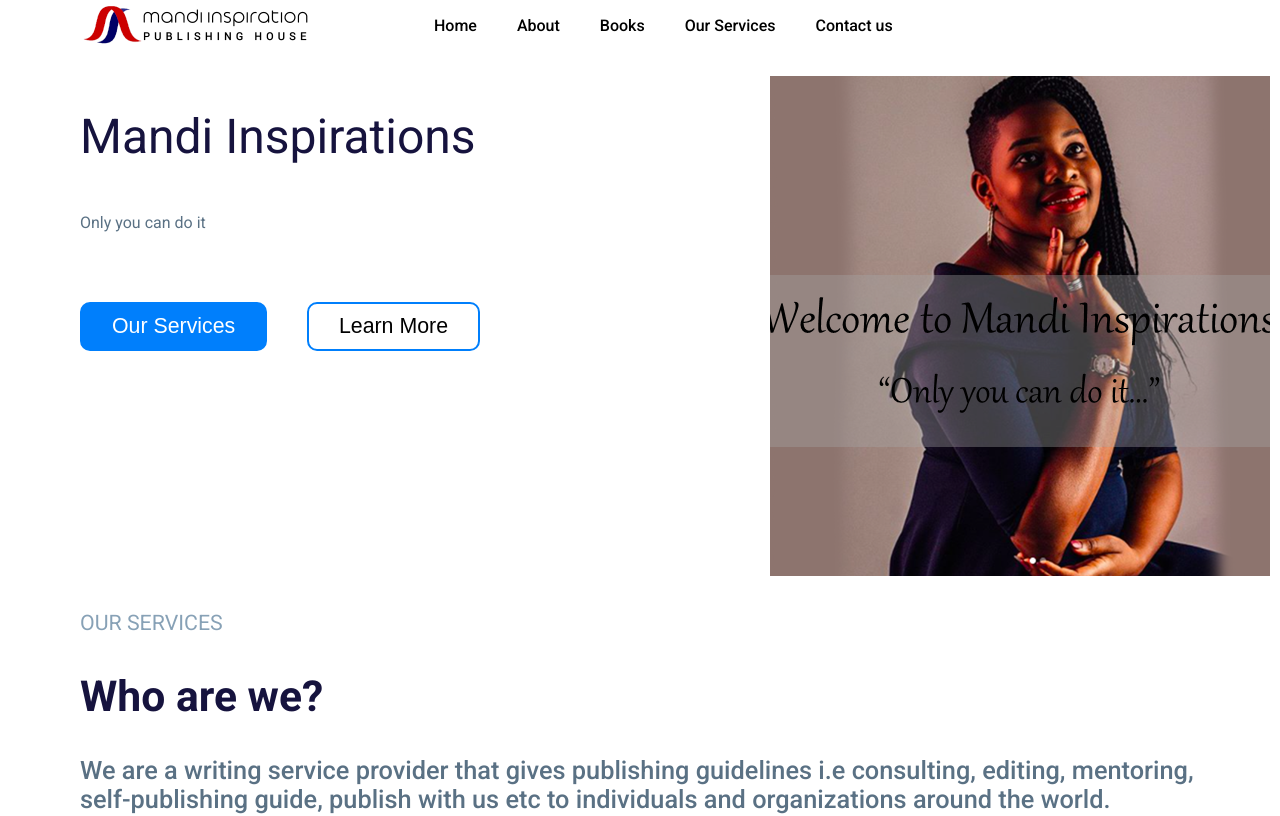
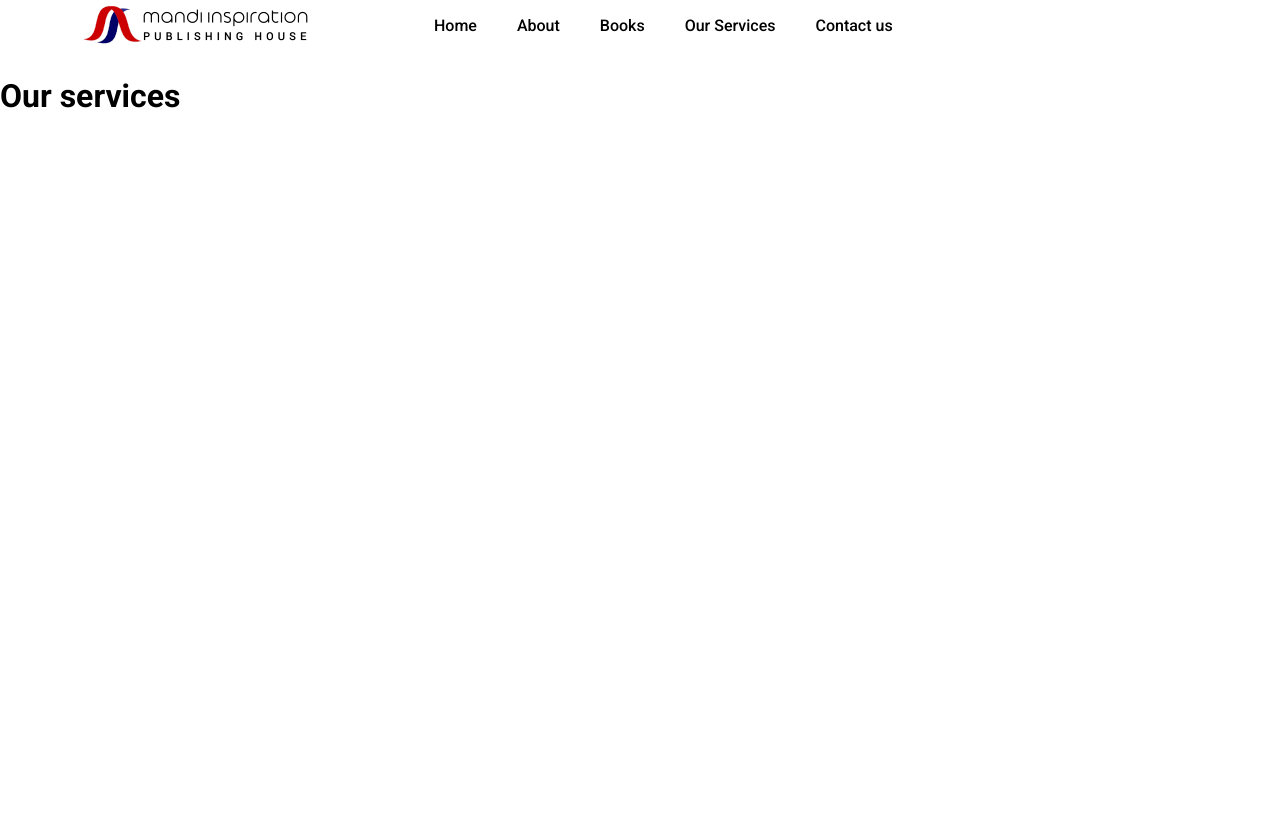
Before and after one commit to TehillahK/Mand-inspiration-web, a React (Create React App) app: page /services in a window 1280 px wide. Shown: the top 816 px of the page. Built offline with nearby package versions, Linux system fonts and the light colour scheme.

Commit message:
added routing to mandi page

```diff
--- a/package.json
+++ b/package.json
@@ -8,6 +8,7 @@
     "@testing-library/user-event": "^12.1.10",
     "react": "^17.0.2",
     "react-dom": "^17.0.2",
+    "react-router-dom": "^5.3.0",
     "react-scripts": "4.0.3",
     "web-vitals": "^1.0.1"
   },
--- a/src/presentation/App.js
+++ b/src/presentation/App.js
@@ -1,11 +1,24 @@
 import './dist/css/main.css'
+import { BrowserRouter as Router,Route,Switch} from 'react-router-dom'
+import Home from "./pages/Home";
+import Navbar from "./components/Navbar";
+import Services from "./pages/Services";
+import {getServices} from "../logic/AccessServices";
+function App() {
+    const services=getServices();
+  return (
+    <Router>
+        <Navbar />
+        <Switch>
+            <Route exact path="/">
+                <Home services={services} />
+            </Route>
 
-import Home from "./pages/Home";
-function App() {
-  return (
-    <div>
-        <Home />
-    </div>
+            <Route path="/services">
+                <Services />
+            </Route>
+        </Switch>
+    </Router>
   );
 }
 
--- a/src/presentation/components/Navbar.js
+++ b/src/presentation/components/Navbar.js
@@ -1,32 +1,32 @@
+import {Link} from "react-router-dom";
 import Logo from '../assets/logo.png'
-import Home from "../pages/Home";
 const Navbar = () => {
     return(
         <header>
 
             <nav className={"flex nav-jc-sb"}>
-                <a className={"nav-logo"} href={Home}>
+                <Link className={"nav-logo"} to={'/'}>
                     <img src={Logo} alt={"Company logo"} />
-                </a>
+                </Link>
                 <ul className={"nav-jc-c"}>
                     <li>
-                        <a href={""}>Home</a>
+                        <Link to={"/"}>Home</Link>
                     </li>
                     <li>
-                        <a href={""}>About</a>
+                        <Link to={""}>About</Link>
                     </li>
 
 
                     <li>
-                        <a href={""}>Books</a>
+                        <Link to={""}>Books</Link>
                     </li>
 
                     <li>
-                        <a href={""}>Our Services</a>
+                        <Link to={"/services"}>Our Services</Link>
                     </li>
 
                     <li>
-                        <a href={""}>Contact us</a>
+                        <Link to={""}>Contact us</Link>
                     </li>
                 </ul>
 
--- a/src/presentation/pages/Home.js
+++ b/src/presentation/pages/Home.js
@@ -1,17 +1,12 @@
-import Navbar from "../components/Navbar";
 import HomeBanner from "../components/HomeBanner";
 import MandiPhoto from "../assets/mandi-main.png"
-import {getServices} from "../../logic/AccessServices";
 import OurServices from "../components/OurServices";
-import {useCallback} from "react";
 
-
-const Home = () => {
-    const services=getServices();
+const Home = (props) => {
+    const services=props.services ;
 
     return(
         <div>
-            <Navbar />
             <HomeBanner photoUrl={MandiPhoto} />
             <OurServices services={services} />
         </div>
--- /dev/null
+++ b/src/presentation/pages/Services.js
@@ -0,0 +1,10 @@
+const Services = (props) => {
+    const services =props.services;
+  return(
+      <div>
+          <h1>Our services</h1>
+      </div>
+  )
+}
+
+export default Services;
```
Also changed, not shown: 2 other files (tests, documents, lock files or other folders).
